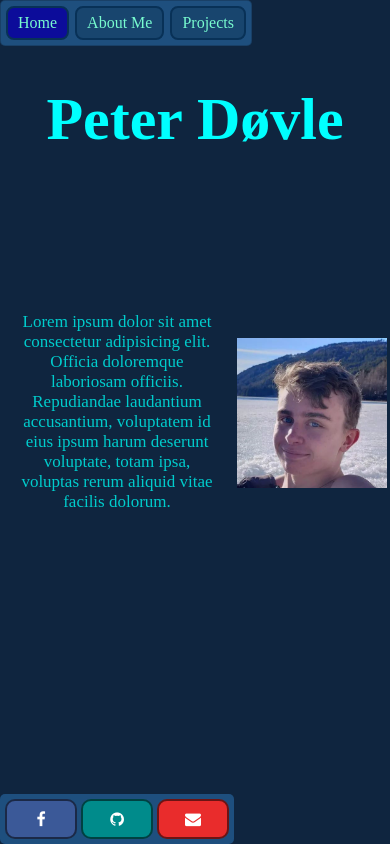
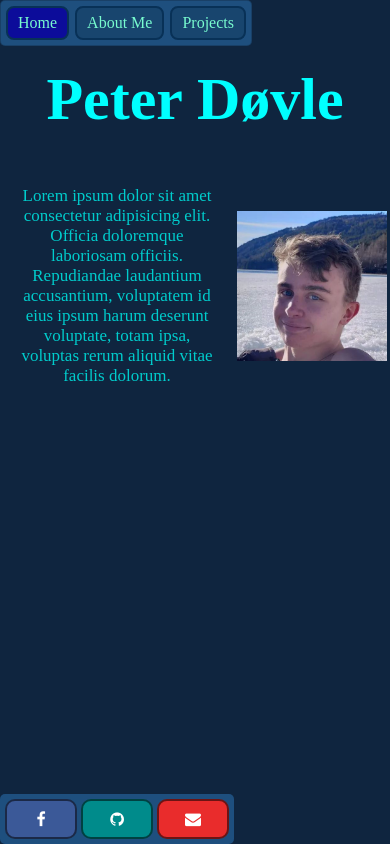
Before and after one commit to peterdovle/peterdovle.github.io, a plain HTML site: page index.html in a window 390 px wide. Drawn offline with Linux system fonts and the light colour scheme.

Commit message:
mobile placement fix

```diff
--- a/styles/index_style.css
+++ b/styles/index_style.css
@@ -54,7 +54,7 @@ body {
 
     }
     #aboutMeGrid {
-        margin-top: 30px;
+        margin-top: 10px;
     }
     .griddy {
         display: grid;
@@ -80,7 +80,7 @@ body {
         text-align: center;
         position: fixed;
         left: 5vw;
-        top: 35vh;
+        top: 20vh;
         font-size: 85%;
     }
     .item4 {
@@ -89,7 +89,7 @@ body {
         text-align: center;
         position: fixed;
         left: 55vw;
-        top: 40vh;
+        top: 25vh;
     }
     .item5 {
         grid-area: blank2;
```
